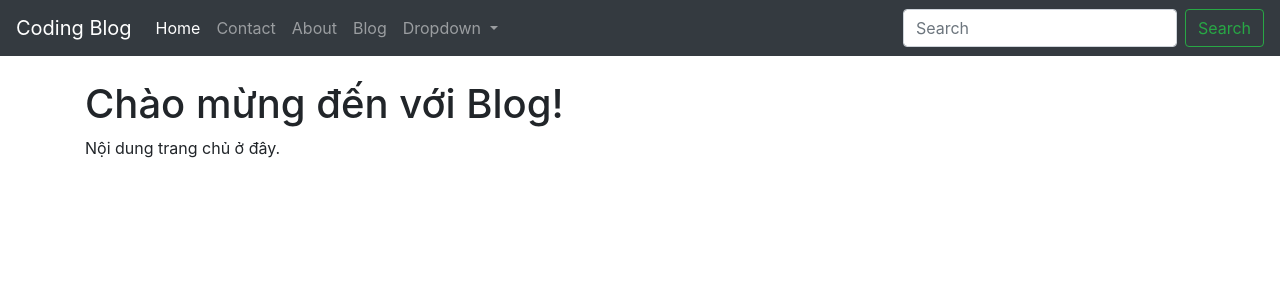
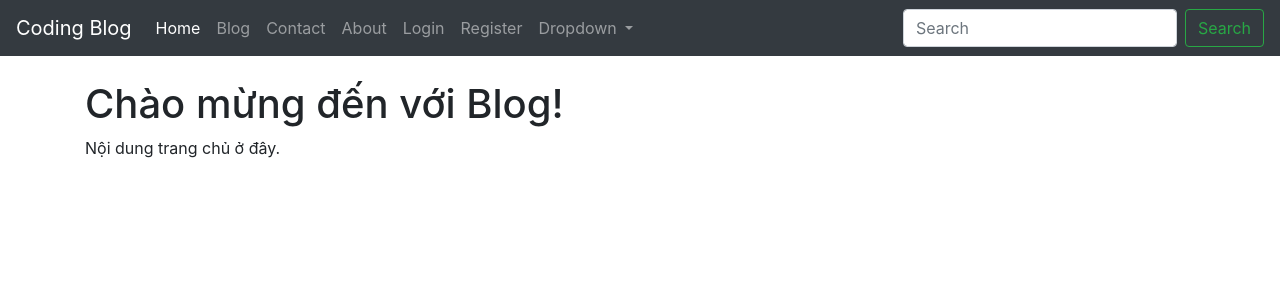
Before and after one commit to Mhoagn/blog-django, a Django app: page /blog/ in a window 1280 px wide. Shown: the top 300 px of the page. Run offline with Django 5.2, Linux system fonts and the light colour scheme.

Commit message:
add login and register

```diff
--- a/templates/base.html
+++ b/templates/base.html
@@ -43,14 +43,22 @@
             >
           </li>
           <li class="nav-item">
+            <a class="nav-link" href="{% url 'bloghome' %}">Blog</a>
+        </li>
+        <li class="nav-item">
             <a class="nav-link" href="{% url 'contact' %}">Contact</a>
-          </li>
-          <li class="nav-item">
+        </li>
+        <li class="nav-item">
             <a class="nav-link" href="{% url 'about' %}">About</a>
-          </li>
-          <li class="nav-item">
-            <a class="nav-link" href="{% url 'bloghome' %}">Blog</a>
-          </li>
+        </li>
+
+        <!-- Thêm Login và Register vào cuối -->
+        <li class="nav-item">
+            <a class="nav-link" href="#">Login</a>
+        </li>
+        <li class="nav-item">
+            <a class="nav-link" href="#">Register</a>
+        </li>
           <li class="nav-item dropdown">
             <a
               class="nav-link dropdown-toggle"
```
